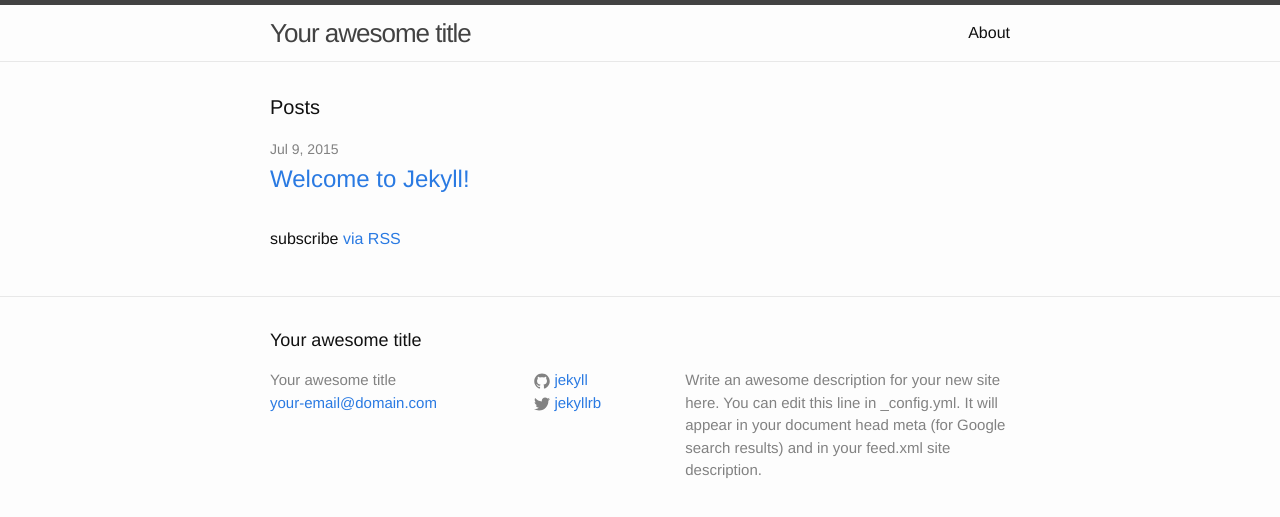
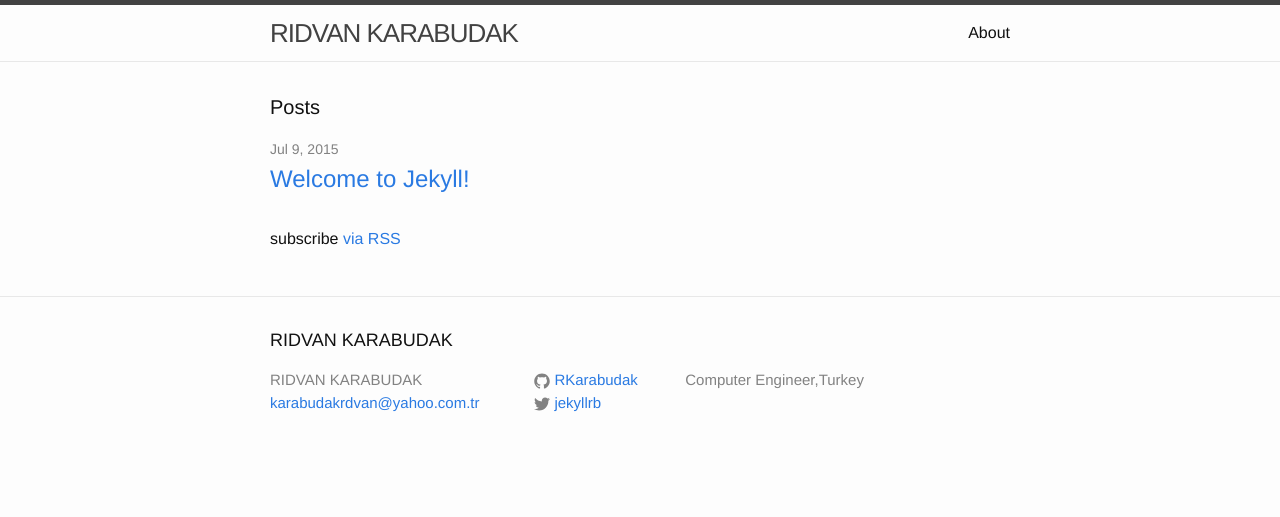
Before and after one commit to RKarabudak/ridvankarabudak-portfolio, a Jekyll site: the page built from index.html, in a window 1280 px wide. Shown: the top 517 px of the page. Built offline with Jekyll 4.4.1, drawn with Linux system fonts in a browser that asks for light colours.

Commit message:
Config settings for site

```diff
--- a/_config.yml
+++ b/_config.yml
@@ -1,14 +1,26 @@
 # Site settings
-title: Your awesome title
-email: your-email@domain.com
+title: RIDVAN KARABUDAK
+email: karabudakrdvan@yahoo.com.tr
 description: > # this means to ignore newlines until "baseurl:"
-  Write an awesome description for your new site here. You can edit this
-  line in _config.yml. It will appear in your document head meta (for
-  Google search results) and in your feed.xml site description.
+  Computer Engineer,Turkey
 baseurl: "" # the subpath of your site, e.g. /blog/
 url: "http://yourdomain.com" # the base hostname & protocol for your site
+
 twitter_username: jekyllrb
-github_username:  jekyll
+github_username:  RKarabudak
+google_username: Rıdvan
+
+permalink: /:categories/:title
+
+links:
+  -title: about
+  url : /about
+  -title: work
+  url : /work
+  -title: articles
+  url : /articles
+  -title: abilities
+  url : /abilities
 
 # Build settings
 markdown: kramdown
```
